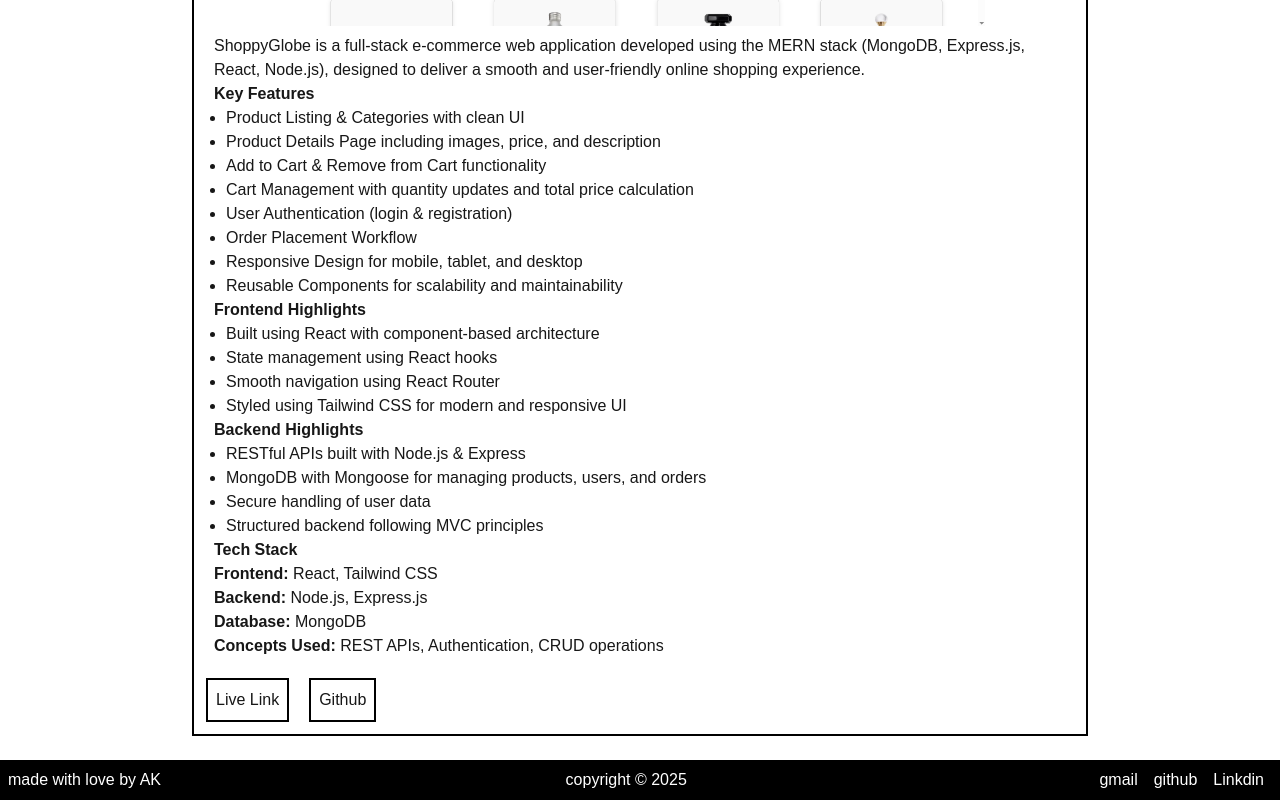
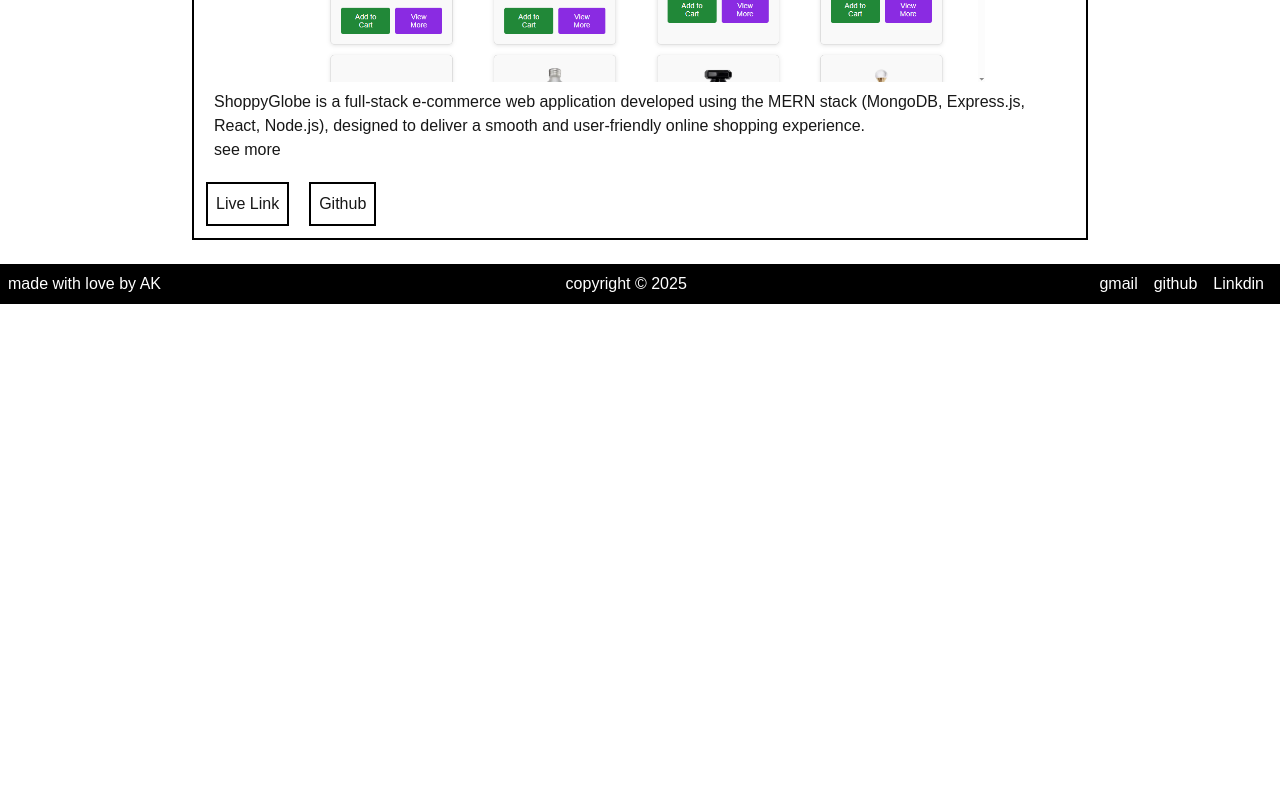
Before and after one commit to abdul-kadir-uk/fullStack-Developer, a Next.js app: page /projects in a window 1280 px wide. Shown: the part 968-1768 px from the top of the page. After the commit the page ends 1272 px from the top, so only its background shows below. Built offline with nearby package versions, Linux system fonts and the light colour scheme.

Commit message:
add see more less

```diff
--- a/src/app/projects/page.tsx
+++ b/src/app/projects/page.tsx
@@ -6,6 +6,7 @@ import { useState } from "react";
 const Projects = () => {
 
   const [isVisible,setIsvisible] = useState(false);
+  const [isVisible1, setIsvisible1] = useState(false);
   return (
 <div>
   <h1 className="text-2xl md:text-4xl p-5 text-center"> Projects  </h1>
@@ -55,15 +56,16 @@ const Projects = () => {
         <li><b>Database:</b> MongoDB (Mongoose)</li>
         <li> <b>Tools & Concepts:</b> REST APIs, MVC architecture, reusable components</li>
       </ul>
+        </div>
+    }
+    <button className="hover:cursor-pointer hover:underline" onClick={() => setIsvisible(!isVisible)}>
+  {isVisible ? "see less":"see more"}
+</button>
       <div className="flex md:mt-3 mt-1">
         <a target="_blank" href="https://youtubeclone-byak.netlify.app/" className="cursor-pointer border-2 border-black mr-2 md:mr-5 p-1 md:p-2 hover:bg-blue-300"> Live Link </a>
         <a target="_blank" href="https://github.com/abdul-kadir-uk/YoutubeClone" className="cursor-pointer border-2 border-black p-1 md:p-2 hover:bg-blue-300"> Github </a>
       </div>
-        </div>
-    }
-<button onClick={() => setIsvisible(!isVisible)}>
-  {isVisible ? "see less":"see more"}
-</button>
+
         </div>
       </div>
       <h2 className="text-center text-xl md:text-3xl">2.ShoppyGlobe (An E-commerce Platform)</h2>
@@ -74,6 +76,8 @@ const Projects = () => {
 
         <div className="p-2">
         <p>  ShoppyGlobe is a full-stack e-commerce web application developed using the MERN stack (MongoDB, Express.js, React, Node.js), designed to deliver a smooth and user-friendly online shopping experience.</p>
+       { isVisible1 && <div>
+
         <strong>Key Features</strong>
         <ul className="list-disc pl-3">
           <li>Product Listing & Categories with clean UI</li>
@@ -109,7 +113,13 @@ const Projects = () => {
           <li><b>Database:</b> MongoDB</li>
           <li><b>Concepts Used:</b> REST APIs, Authentication, CRUD operations</li>
         </ul>
+        </div>}
+           <button className="hover:cursor-pointer hover:underline" onClick={() => setIsvisible1(!isVisible1)}>
+  {isVisible1 ? "see less":"see more"}
+</button>
         </div>
+
+
 
         <div className="flex md:mt-3 mt-1">
           <a target="_blank" href="https://shoppyglobebyak.netlify.app/" className="cursor-pointer border-2 border-black mr-2 md:mr-5 p-1 md:p-2 hover:bg-blue-300"> Live Link </a>
```
